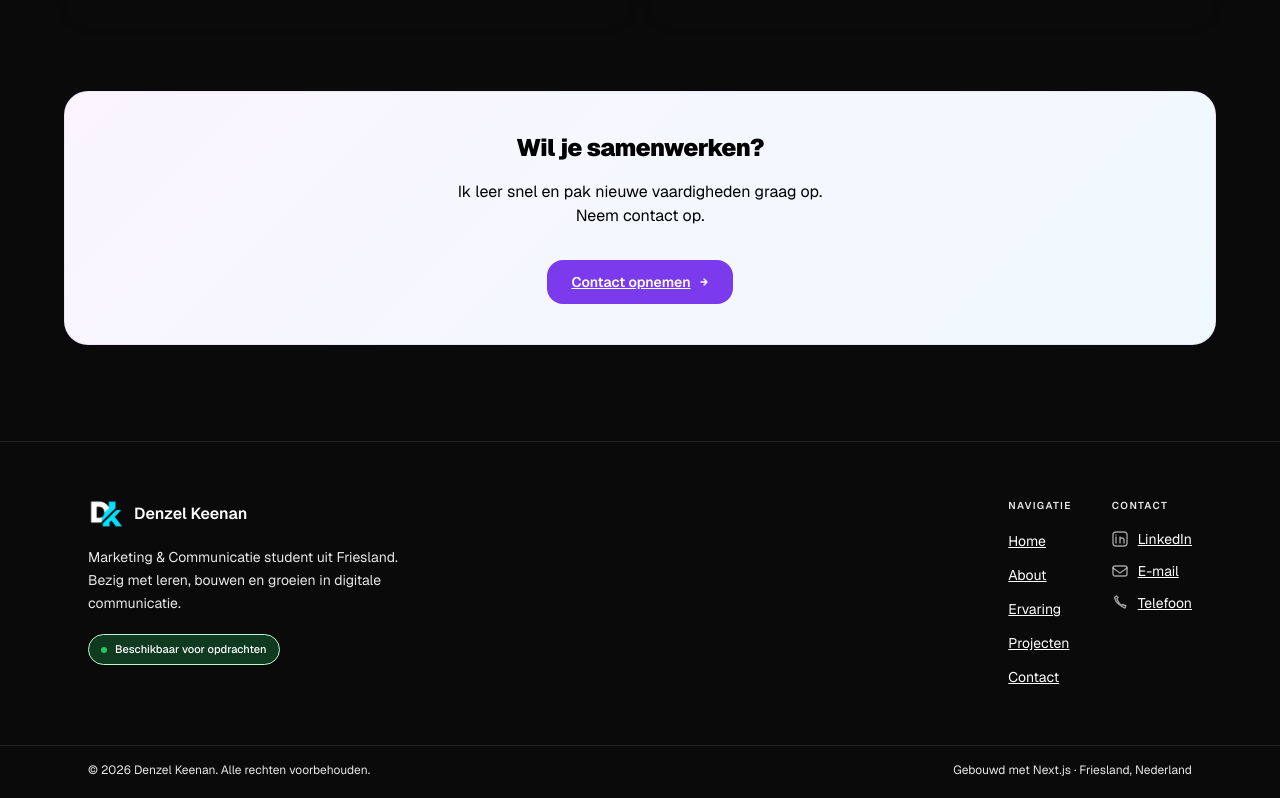
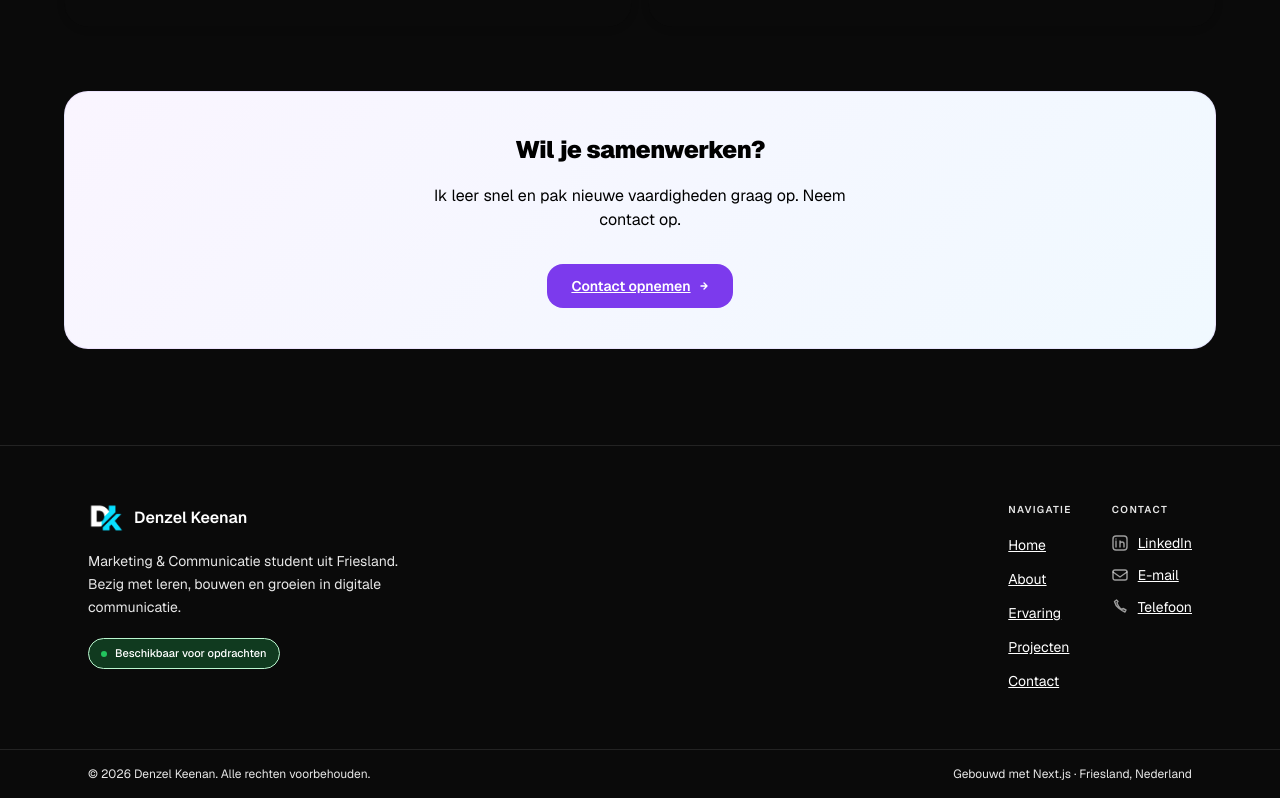
Before and after one commit to denzelkeenan04-crypto/website_Denzel, a Next.js app: page /projects in a window 1280 px wide. Shown: the part 2459-3257 px from the top of the page. Built offline with nearby package versions, Linux system fonts and the light colour scheme.

Commit message:
Remove all Tailwind classes - use pure inline styles with black text

```diff
--- a/app/experience/page.tsx
+++ b/app/experience/page.tsx
@@ -237,8 +237,8 @@ export default function ExperiencePage() {
               F
             </div>
             <div>
-              <p className="text-base font-bold text-[#09090b]">MBO Marketing & Communicatie</p>
-              <p className="text-sm text-[#09090b]/70">Firda · Sneek · Aug 2025 – Jun 2027</p>
+              <p style={{ fontSize: "1rem", fontWeight: 700, color: "#000000" }}>MBO Marketing & Communicatie</p>
+              <p style={{ fontSize: "0.875rem", color: "#000000" }}>Firda · Sneek · Aug 2025 – Jun 2027</p>
             </div>
             <span
               className="ml-auto text-[10px] px-2.5 py-1 rounded-full font-medium text-[#09090b] flex-shrink-0"
--- a/app/projects/page.tsx
+++ b/app/projects/page.tsx
@@ -622,10 +622,10 @@ export default function ProjectsPage() {
             border: "1px solid rgba(124,58,237,0.1)",
           }}
         >
-          <h2 className="text-2xl font-black tracking-tight mb-4" style={{ color: "#000000" }}>
+          <h2 style={{ fontSize: "1.5rem", fontWeight: 900, letterSpacing: "-0.02em", marginBottom: "1rem", color: "#000000" }}>
             Wil je samenwerken?
           </h2>
-          <p className="text-base mb-8 max-w-sm mx-auto" style={{ color: "#000000" }}>
+          <p style={{ fontSize: "1rem", marginBottom: "2rem", maxWidth: "28rem", margin: "0 auto 2rem", color: "#000000" }}>
             Ik leer snel en pak nieuwe vaardigheden graag op. Neem contact op.
           </p>
           <a
--- a/app/vormgeving/page.tsx
+++ b/app/vormgeving/page.tsx
@@ -738,10 +738,10 @@ export default function VormgevingPage() {
             border: "1px solid rgba(124,58,237,0.1)",
           }}
         >
-          <h2 className="text-2xl font-black tracking-tight mb-4" style={{ color: "#000000" }}>
+          <h2 style={{ fontSize: "1.5rem", fontWeight: 900, letterSpacing: "-0.02em", marginBottom: "1rem", color: "#000000" }}>
             Meer van mijn werk zien?
           </h2>
-          <p className="text-base mb-8 max-w-sm mx-auto" style={{ color: "#000000" }}>
+          <p style={{ fontSize: "1rem", marginBottom: "2rem", maxWidth: "28rem", margin: "0 auto 2rem", color: "#000000" }}>
             Bekijk ook mijn stage-projecten bij Brandmerck of neem direct contact op.
           </p>
           <div className="flex items-center justify-center gap-3 flex-wrap">
```
